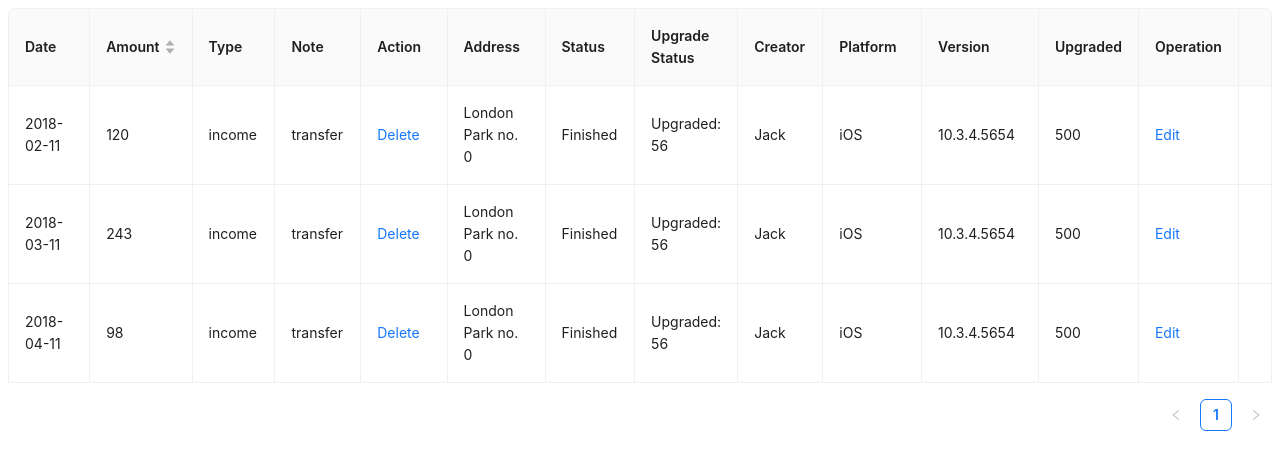
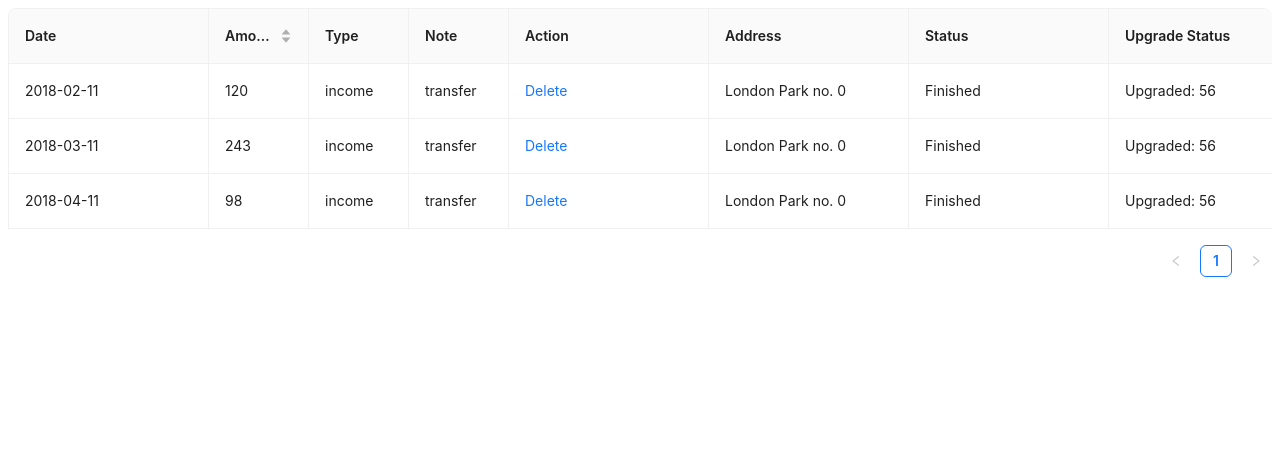
Before and after one commit to JHni2/antd-task, a React (Create React App) app: page / in a window 1280 px wide. Shown: the top 470 px of the page. Built offline with nearby package versions, Linux system fonts and the light colour scheme.

Commit message:
[feat] 드래그 방지 및 말줄임 표시

```diff
--- a/src/App.js
+++ b/src/App.js
@@ -1,4 +1,5 @@
-import React, { useState, useRef, useEffect } from 'react';
+import React, { useState, useRef } from 'react';
+import { Tooltip } from 'antd';
 import { Resizable } from 'react-resizable';
 import { Table } from 'antd';
 import './index.css'
@@ -38,70 +39,93 @@ const App = () => {
       title: 'Date',
       dataIndex: 'date',
       width: 200,
+      ellipsis: {
+        showTitle: false,
+      },
+      render: (date) => <Tooltip placement="topLeft" title={date}>{date}</Tooltip>
     },
     {
       title: 'Amount',
       dataIndex: 'amount',
       width: 100,
       sorter: (a, b) => a.amount - b.amount,
+      ellipsis: {
+        showTitle: false,
+      },
+      render: (amount) => <Tooltip placement="topLeft" title={amount}>{amount}</Tooltip>
     },
     {
       title: 'Type',
       dataIndex: 'type',
       width: 100,
+      ellipsis: {
+        showTitle: false,
+    },
+    render: (type) => <Tooltip placement="topLeft" title={type}>{type}</Tooltip>
     },
     {
       title: 'Note',
       dataIndex: 'note',
       width: 100,
+      ellipsis: {
+        showTitle: false,
+    },
+    render: (note) => <Tooltip placement="topLeft" title={note}>{note}</Tooltip>
     },
     {
       title: 'Action',
       key: 'action',
       width: 200,
-      render: () => <a>Delete</a>,
+      ellipsis: {
+        showTitle: false,
+    },
+    render: () => <Tooltip placement="topLeft" title='Delete'><a>Delete</a></Tooltip>
     },
     {
       title: 'Address',
       dataIndex: 'address',
       width: 200,
+      ellipsis: {
+        showTitle: false,
+    },
+    render: (address) => <Tooltip placement="topLeft" title={address}>{address}</Tooltip>
     },
     {
       title: 'Status',
       dataIndex: 'status',
-      width: 100,
+      width: 200,
+      ellipsis: {
+        showTitle: false,
+    },
+    render: (status) => <Tooltip placement="topLeft" title={status}>{status}</Tooltip>
     },
     {
       title: 'Upgrade Status',
       dataIndex: 'upgradeStatus',
-      width: 100,
+      width: 300,
+      ellipsis: {
+        showTitle: false,
+    },
+    render: (upgradeStatus) => <Tooltip placement="topLeft" title={upgradeStatus}>{upgradeStatus}</Tooltip>
     },
     {
       title: 'Creator',
       dataIndex: 'creator',
       width: 100,
+      ellipsis: {
+        showTitle: false,
+    },
+    render: (creator) => <Tooltip placement="topLeft" title={creator}>{creator}</Tooltip>
     },
     {
       title: 'Platform',
       dataIndex: 'platform',
       width: 200,
+      ellipsis: {
+        showTitle: false,
     },
-    {
-      title: 'Version',
-      dataIndex: 'version',
-      width: 200,
-    },
-    {
-      title: 'Upgraded',
-      dataIndex: 'upgraded',
-      width: 100,
-    },
-    {
-      title: 'Operation',
-      dataIndex: 'operation',
-      width: 100,
-      render: () => <a>Edit</a>,
-    },{}
+    render: (platform) => <Tooltip placement="topLeft" title={platform}>{platform}</Tooltip>
+    }
   ]);
 
   const data = [
@@ -149,12 +173,8 @@ const App = () => {
     },
   ];
 
-  const [colSum, setColSum] = useState(0);
-  const [isDraggingAllowed, setIsDraggingAllowed] = useState(true);
-
-  let newColSum = 0;
-  const testNum = 40
-  const testRef = useRef();
+  const tableRef = useRef();
+  const minColWidth = 25.84
 
   const handleResize = (index) => (_, { size }) => {
     setColumns((prevColumns) => {
@@ -170,23 +190,28 @@ const App = () => {
         width: size.width,
       };
 
-      prevColumns.forEach((column)=>{
-        if(column.width){
-          newColSum+=column.width
+      // 칼럼을 오른쪽으로 드래그 했을 떄
+      if (isResizingRight) {
+        // 더이상 오른쪽으로 갈 수 X
+        if(newColumns[index + 1].width <= minColWidth){
+          return prevColumns
         }
-      })
+        // 더이상 오른쪽으로 갈 수 O
+          newColumns[index + 1] = {
+            ...newColumns[index + 1],
+            width: newColumns[index + 1].width + (prevtWidth - newWidth),
+          };
+          return newColumns
 
-      setColSum(newColSum);
-      setIsDraggingAllowed(colSum + testNum <= testRef.current?.offsetWidth);
-
-      if (isResizingRight) {
-        if(isDraggingAllowed) {
-          return newColumns
-    }
-        return prevColumns
+      // 칼럼을 왼쪽으로 드래그 했을 떄
       } else if (isResizingLeft) {
+        newColumns[index + 1] = {
+          ...newColumns[index + 1],
+          width: newColumns[index + 1].width + (prevtWidth - newWidth),
+        };
         return newColumns
       }
+
       return newColumns;
     });
   };
@@ -200,8 +225,8 @@ const App = () => {
   }));
 
   return (
-    <Table
-     ref={testRef}
+    <Table className='ant-table'
+     ref={tableRef}
       bordered
       components={{
         header: {
@@ -210,6 +235,7 @@ const App = () => {
       }}
       columns={mergeColumns}
       dataSource={data}
+      ellipsis={true}
     />
   );
 };
--- a/src/index.css
+++ b/src/index.css
@@ -12,3 +12,18 @@
   height: 100%;
   cursor: col-resize;
 }
+
+.ant-table{
+  width: 100%;
+  min-width: 500px;
+  overflow-x: auto;
+  -webkit-user-select:none;
+  -moz-user-select:none;
+  -ms-user-select:none;
+  user-select:none
+}
+
+.ant-tooltip-placement-topLeft .ant-tooltip-arrow{
+  left: 1px !important;
+  bottom: 1px !important;
+}
```
